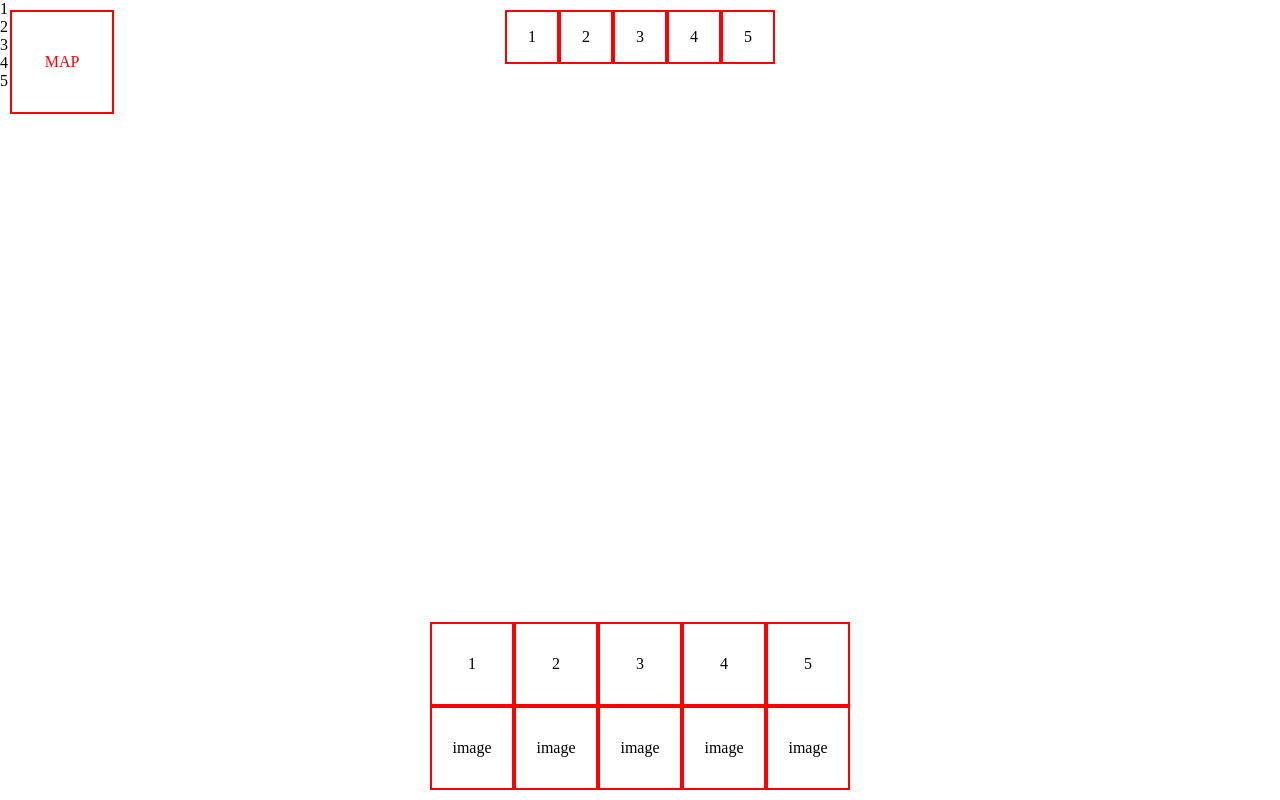
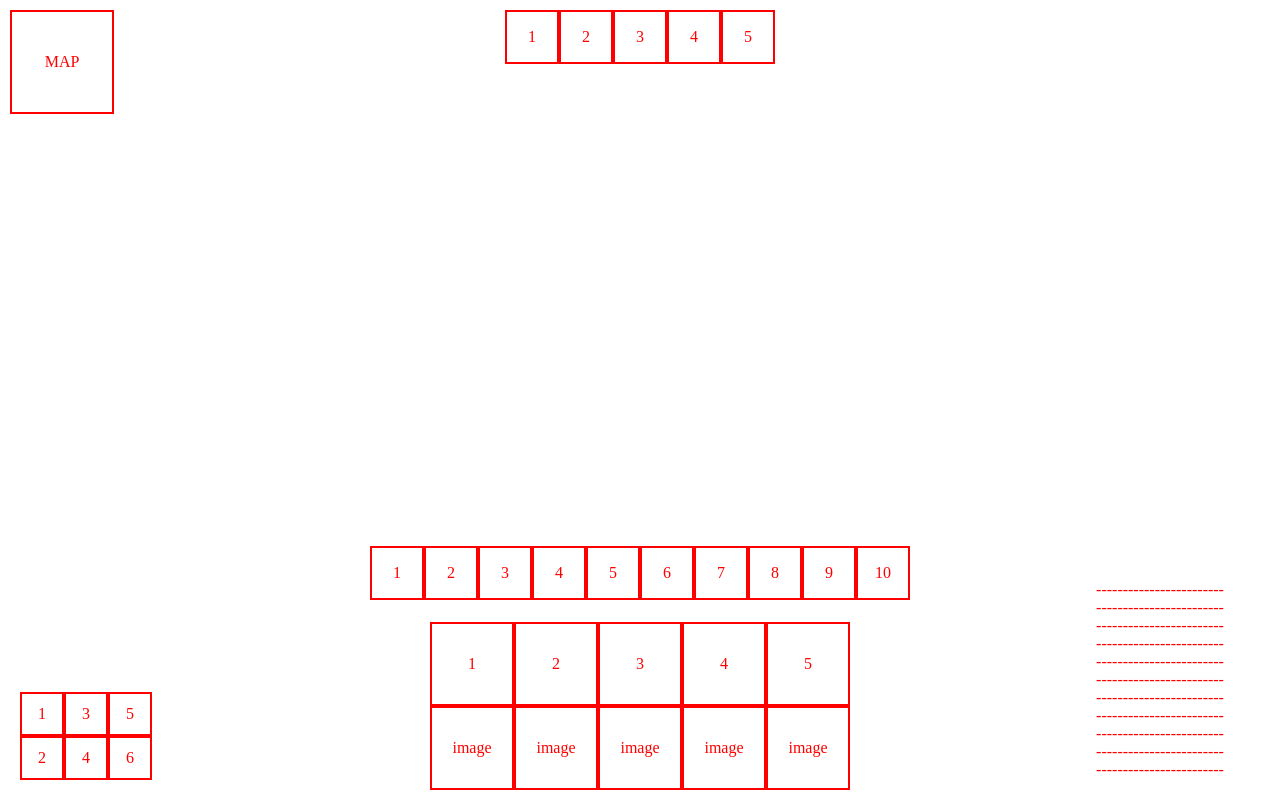
Before and after one commit to d0004/test, a plain HTML site: page index.html in a window 1280 px wide. Drawn offline with Linux system fonts and the light colour scheme.

Commit message:
Some changes

```diff
--- a/assets/css/css.css
+++ b/assets/css/css.css
@@ -4,6 +4,7 @@
     overflow: hidden;
     margin: 0;
     padding: 0;
+    color: red;
 }
 
 .map{
@@ -65,3 +66,64 @@
     align-items: center;
     justify-content: center;
 }
+
+.middleBar{
+    display: flex;
+    align-items: center;
+    justify-content: center;
+    position: absolute;
+    bottom: 200px;
+    left: 50%;
+    transform: translate(-50%, 0);
+    /* left: 10px; */
+}
+
+.middleBar div{
+    width: 50px;
+    height: 50px;
+    border: 2px solid red;
+    display: flex;
+    align-items: center;
+    justify-content: center;
+}
+
+.chat{
+    width: 200px;
+    height: 200px;
+    display: flex;
+    align-items: center;
+    justify-content: center;
+    flex-direction: column;
+    right: 20px;
+    bottom: 20px;
+    position: absolute;
+}
+
+.chat div{
+    color: red;
+}
+
+.leftBar{
+    display: flex;
+    align-items: center;
+    justify-content: center;
+    position: absolute;
+    bottom: 20px;
+    left: 20px;
+}
+
+.leftBar .leftBar__element{
+    display: flex;
+    align-items: center;
+    justify-content: center;
+    flex-direction: column;
+}
+
+.leftBar .leftBar__element div{
+    border: 2px solid red;
+    width: 40px;
+    height: 40px;
+    display: flex;
+    align-items: center;
+    justify-content: center;
+}
--- a/index.html
+++ b/index.html
@@ -27,6 +27,11 @@
         <div>3</div>
         <div>4</div>
         <div>5</div>
+        <div>6</div>
+        <div>7</div>
+        <div>8</div>
+        <div>9</div>
+        <div>10</div>
     </div>
 
     <div class="bottomBar">
@@ -52,5 +57,34 @@
         </div>
     </div>
 
+    <div class="chat">
+        <div>------------------------</div>
+        <div>------------------------</div>
+        <div>------------------------</div>
+        <div>------------------------</div>
+        <div>------------------------</div>
+        <div>------------------------</div>
+        <div>------------------------</div>
+        <div>------------------------</div>
+        <div>------------------------</div>
+        <div>------------------------</div>
+        <div>------------------------</div>
+    </div>
+
+    <div class="leftBar">
+        <div class="leftBar__element">
+            <div>1</div>
+            <div>2</div>
+        </div>
+        <div class="leftBar__element">
+            <div>3</div>
+            <div>4</div>
+        </div>
+        <div class="leftBar__element">
+            <div>5</div>
+            <div>6</div>
+        </div>
+    </div>
+
 </body>
 </html>
```
